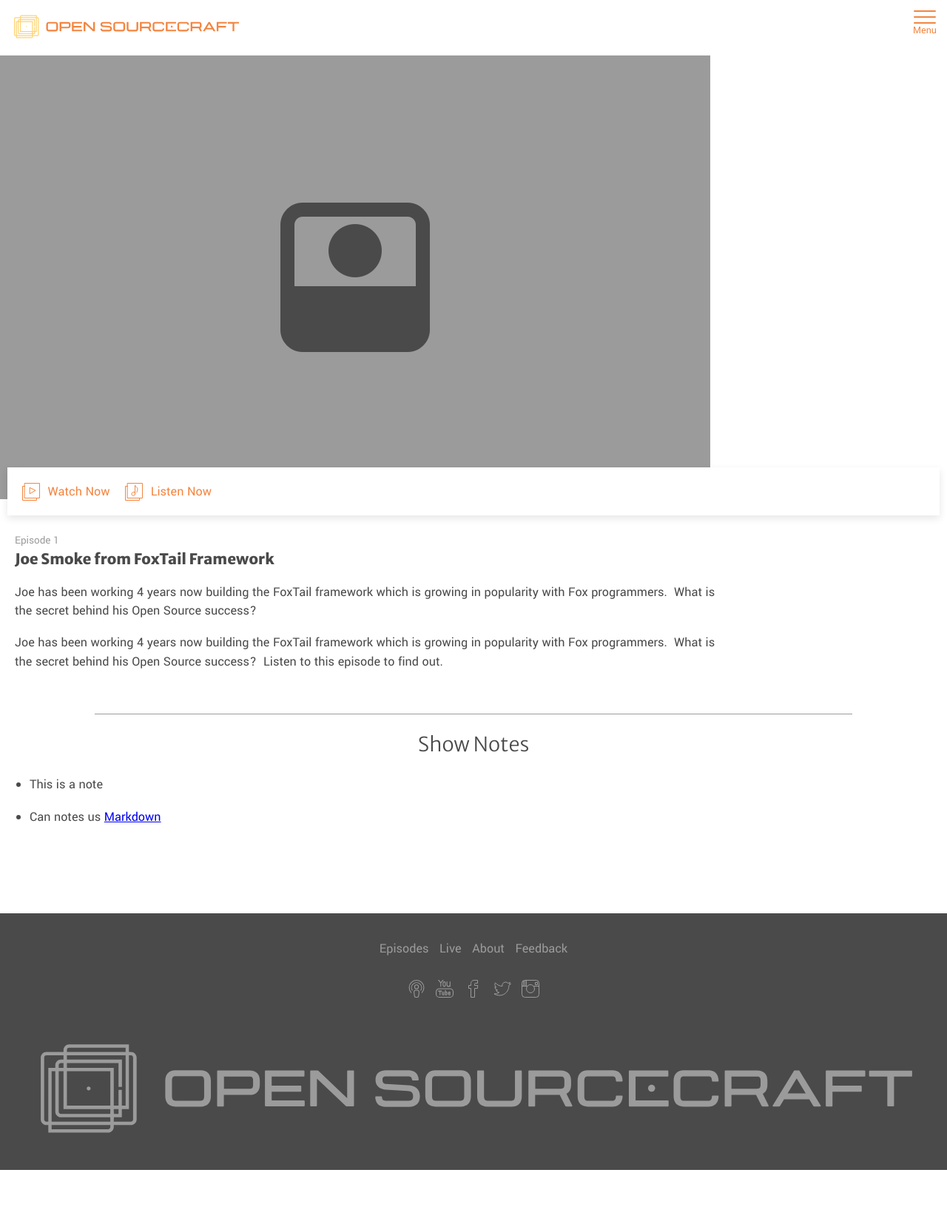
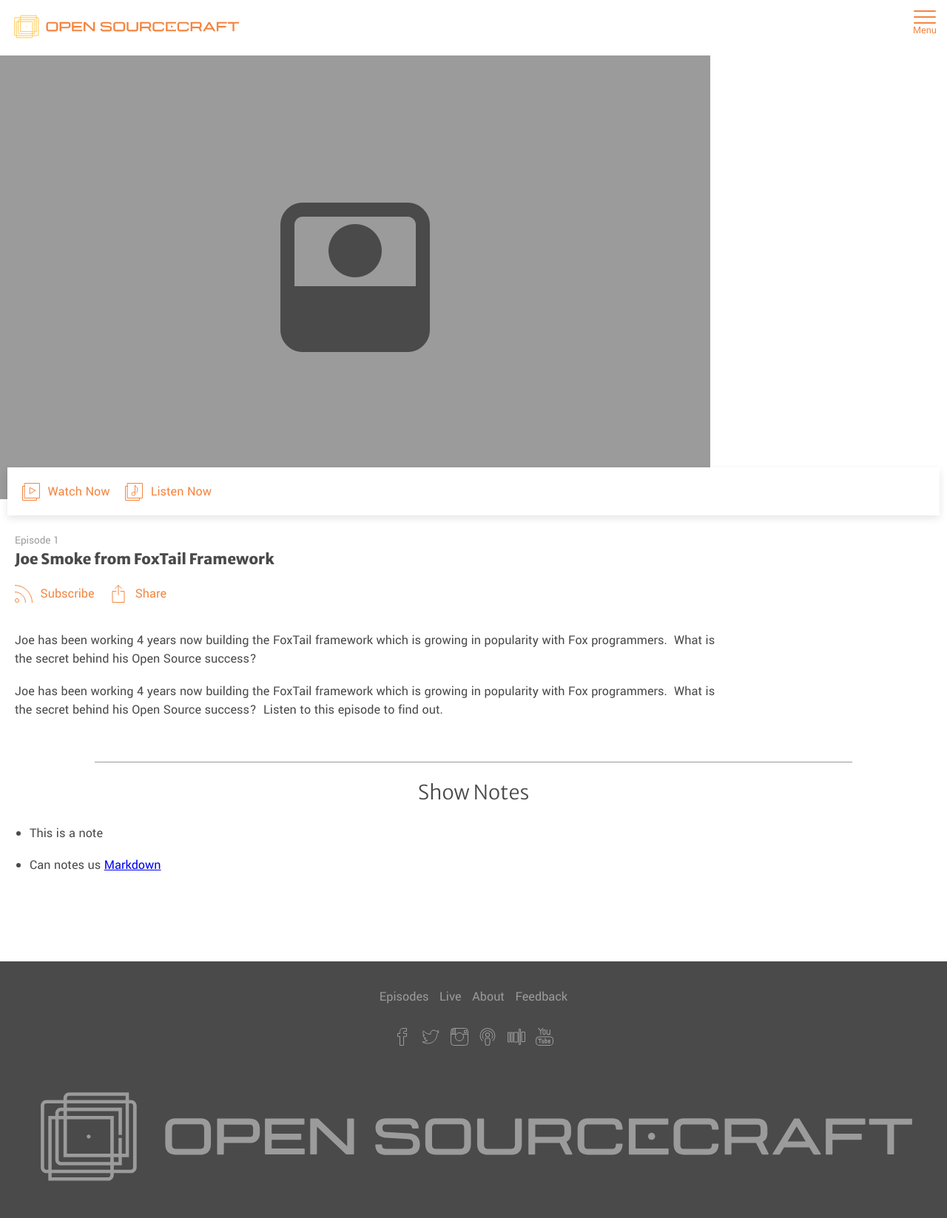
Before and after one commit to Code-Pop/open-sourcecraft, a Jekyll site: the page built from _episodes/joe-smoke-from-foxtail-framework.markdown, in a window 1280 px wide. Shown: the whole page at 74% size. Built offline with Jekyll 4.4.1, drawn with Linux system fonts in a browser that asks for light colours; before the commit the page ends 1582 px from its top, so only the background shows below that.

Commit message:
Update social and add modal

```diff
--- a/_config.yml
+++ b/_config.yml
@@ -32,17 +32,20 @@
 '
 baseurl: "/open-sourcecraft"
 url:
-social:
+follow:
+- source: facebook
+  username: opensourcecraft
+- source: twitter
+  username: opensourcecraft
+- source: instagram
+  username: opensourcecraft
+subscribe:
 - source: podcast
   url: podcast.com
+- source: stitcher
+  url: stitcher.com
 - source: youtube
   url: youtube.com
-- source: facebook
-  url: facebook.com
-- source: twitter
-  url: twitter.com
-- source: instagram
-  url: instagram.com
 markdown: kramdown
 gems:
 - jekyll-feed
--- a/_includes/footer.html
+++ b/_includes/footer.html
@@ -4,11 +4,21 @@
   </nav>
 
   <nav class="nav-footer -inline">
-    {% for social in site.social %}
-    <a class="item" href="{{social.url}}">
+    {% for follow in site.follow %}
+    <a class="item" href="{{ follow.source | append: ".com/" }}{{follow.username }}">
       <svg class="icon">
-        <use xlink:href="#ico-{{social.source}}">
+        <use xlink:href="#ico-{{follow.source}}">
       </svg>
+      <span class="_sr-only">{{follow.source | capitalize }}</span>
+    </a>
+    {% endfor %}
+
+    {% for subscribe in site.subscribe %}
+    <a class="item" href="{{subscribe.url}}">
+      <svg class="icon">
+        <use xlink:href="#ico-{{subscribe.source}}">
+      </svg>
+      <span class="_sr-only">{{subscribe.source | capitalize }}</span>
     </a>
     {% endfor %}
   </nav>
--- a/_layouts/episode.html
+++ b/_layouts/episode.html
@@ -16,6 +16,20 @@
 <article class="episode-article" style="width: 75%; padding: 20px;">
   <small class="meta">Episode {{ page.episode_number }}</small>
   <h1 class="title">{{ page.title }}</h1>
+  <nav class=" _text-left -inline">
+    <a class="button -primary _with-icon" href="#subscribe_modal" data-toggle="modal">
+      <svg class="icon">
+        <use xlink:href="#ico-rss">
+      </svg>
+      Subscribe
+    </a>
+    <a class="button -primary _with-icon" href="#share_modal" data-toggle="modal">
+      <svg class="icon">
+        <use xlink:href="#ico-share">
+      </svg>
+      Share
+    </a>
+  </nav>
   {{content}}
 </article>
 
@@ -28,3 +42,34 @@
     {% endfor %}
   </ul>
 </section>
+
+<div id="share_modal" class="modal-content _is-closed">
+    <h2>Share</h2>
+    <section class="_text-center">
+      <a class="button -primary _with-icon" href="https://twitter.com/intent/tweet?text={{page.title}}&url={{ site.url }}{{ page.url | prepend: site.baseurl }}&via=opensourcecraft&related=opensourcecraft">
+        <svg class="icon">
+          <use xlink:href="#ico-twitter">
+        </svg>
+        Twitter
+      </a>
+      <a class="button -primary _with-icon" href="https://www.facebook.com/sharer/sharer.php?u={{page.title}}&url={{ site.url }}{{ page.url | prepend: site.baseurl }}">
+        <svg class="icon">
+          <use xlink:href="#ico-facebook">
+        </svg>
+        Facebook
+      </a>
+    </section>
+</div>
+<div id="subscribe_modal" class="modal-content _is-closed">
+  <h2>Subscribe</h2>
+  <section class="_text-center">
+    {% for subscribe in site.subscribe %}
+    <a class="button -primary _with-icon" href="{{subscribe.url}}">
+      <svg class="icon">
+        <use xlink:href="#ico-{{subscribe.source}}">
+      </svg>
+      {{ subscribe.source | capitalize }}
+    </a>
+    {% endfor %}
+  </section>
+</div>
--- a/_sass/_helpers.scss
+++ b/_sass/_helpers.scss
@@ -16,3 +16,6 @@
 ._text-center {
 	text-align: center;
 }
+._text-left {
+	text-align: left;
+}
--- /dev/null
+++ b/_sass/components/_modal.scss
@@ -0,0 +1,30 @@
+.modal-content {
+  display: flex;
+  justify-content: center;
+  flex-flow: column;
+  position: fixed;
+  overflow: hidden;
+  left: 10%;
+  right: 10%;
+  top: 10%;
+  bottom: 10%;
+  padding: 20px 25px;
+  background: #fff;
+  box-shadow: 0 4px 10px rgba(0,0,0,0.1);
+  z-index: 5;
+  transition: transform 0.3s cubic-bezier(.52,.01,.44,1.33);
+  &._is-closed {
+    transform: scale(0,0);
+  }
+}
+
+.overlay {
+  display: none;
+  position: fixed;
+  top: 0;
+  left: 0;
+  right: 0;
+  bottom: 0;
+  background: rgba(0,0,0,0.6);
+  z-index: 4;
+}
--- a/css/main.scss
+++ b/css/main.scss
@@ -23,6 +23,7 @@
 @import 'components/form';
 @import 'components/article';
 @import 'components/icon';
+@import 'components/modal';
 
 // Helpers
 @import 'helpers';
--- a/js/main.js
+++ b/js/main.js
@@ -16,6 +16,51 @@
      } else {
        $('.nav-header').slideUp();
      }
+   });
 
-   });
+
  });
+
+(function($) {
+
+  $.fn.extend({
+    modal: function(options) {
+      var defaults = {
+        overlayClass: 'overlay'
+      }
+
+      options = $.extend(defaults, options);
+
+      var overlay = "<div id=\"modal_overlay\" class=\"" + options.overlayClass + "\"></div>";
+      $('body').append(overlay);
+
+      return this.each(function() {
+
+        var o = options;
+
+
+        $(this).click(function(e) {
+          e.preventDefault();
+          var modal_id = $(this).attr('href'),
+            overlay_id = '#modal_overlay';
+
+
+          $(modal_id).removeClass('_is-closed');
+          $(overlay_id).fadeIn(200);
+
+          // Close modal
+          $('#modal_overlay').click(function() {
+            close_modal(modal_id);
+          });
+        });
+      });
+
+      function close_modal(modal_id) {
+        $('#modal_overlay').fadeOut(200);
+        $(modal_id).addClass('_is-closed');
+      }
+    }
+  });
+})(jQuery);
+
+$('[data-toggle=modal]').modal();
```
Also changed, not shown: index.html (+14 -3 lines), _includes/icons.svg, images/icons/ico-rss.svg (added), images/icons/ico-share.svg (added), images/icons/ico-stitcher.svg (added).
